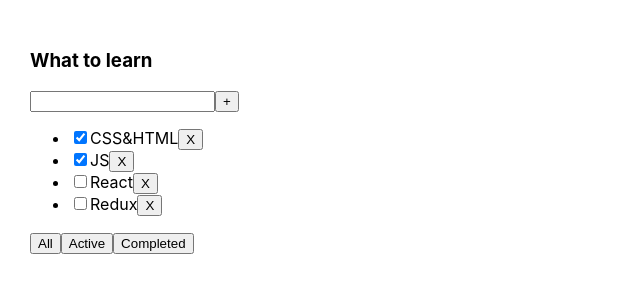
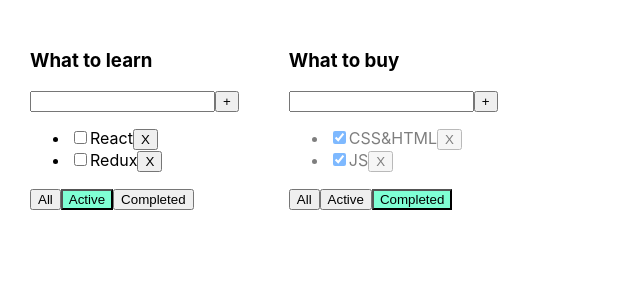
Before and after one commit to Anny2393/1-todolist, a React (Create React App) app: page / in a window 1280 px wide. Shown: the top 300 px of the page, without its empty margins (0-640 px from the left). Built offline with nearby package versions, Linux system fonts and the light colour scheme.

Commit message:
Todolist 5

```diff
--- a/src/App.css
+++ b/src/App.css
@@ -14,3 +14,11 @@
 .error-message {
   color: red;
 }
+
+.active-filter {
+  background-color: aquamarine;
+}
+
+.is-done {
+  opacity: 0.5;
+}
--- a/src/App.tsx
+++ b/src/App.tsx
@@ -4,6 +4,12 @@
 import {v1} from "uuid";
 
 export type FilterValuesType = "All" | "Completed" | "Active";
+
+type TodoListType = {
+    id: string
+    title: string
+    filter: FilterValuesType
+}
 
 function App() {
 
@@ -14,8 +20,6 @@
         {id: v1(), title: "Redux", isDone: false},
     ]);
     console.log(tasks);
-
-    let [filter, setFilter] = useState<FilterValuesType>("All");
 
 // Удаление таски
     function removeTask(id: string) {
@@ -33,10 +37,6 @@
 // после новой таски исходного массива тасок ...tasks
         let newTasks = [newTask, ...tasks];
         setTasks(newTasks);
-    }
-
-    function changeFilter(value: FilterValuesType) {
-        setFilter(value);
     }
 
 // changeStatus - это функция, принимающая два аргумента:
@@ -63,23 +63,46 @@
         setTasks([...tasks]);
     }
 
+    function changeFilter(value: FilterValuesType, todoListId: string) {
+let todoList = todoLists.find(tl => tl.id === todoListId);
+if (todoList) {
+    todoList.filter = value;
+    setTodoLists([...todoLists]);
+}
+    }
+
+    let [todoLists, setTodoLists] = useState <Array<TodoListType>>([
+        {id: v1(), title: "What to learn", filter: "Active"},
+        {id: v1(), title: "What to buy", filter: "Completed"}
+    ]);
+
+    return (
+        <div className="App">
+            {
+                todoLists.map( (tl) => {
+
                     let tasksForTodolist = tasks;
-    if (filter === "Completed") {
+                    if (tl.filter === "Completed") {
                         tasksForTodolist = tasks.filter(t => t.isDone === true);
                     }
-    if (filter === "Active") {
+                    if (tl.filter === "Active") {
                         tasksForTodolist = tasks.filter(t => t.isDone === false);
                     }
 
-    return (
-        <div className="App">
-            <Todolist title="What to learn"
+                    return <Todolist
+                        key={tl.id}
+                        id={tl.id}
+                        title={tl.title}
                         tasks={tasksForTodolist}
                         removeTask={removeTask}
                         changeFilter={changeFilter}
                         addTask={addTask}
                         changeTaskStatus={changeStatus}
+                        filter={tl.filter}
                     />
+                })
+            }
+
         </div>
     );
 }
--- a/src/Todolist.tsx
+++ b/src/Todolist.tsx
@@ -10,12 +10,14 @@
 }
 
 type TodolistPropsType = {
+    id: string
     title: string
     tasks: Array<TasksPropsType>
     removeTask: (id: string) => void
-    changeFilter: (value: FilterValuesType) => void
+    changeFilter: (value: FilterValuesType, todoList: string) => void
     addTask: (title: string) => void
     changeTaskStatus: (taskId: string, isDone: boolean) => void
+    filter: FilterValuesType
 }
 
 export function Todolist(props: TodolistPropsType) {
@@ -60,9 +62,9 @@
         }
     }
 
-    const onAllClickHandler = () => props.changeFilter("All");
-    const onActiveClickHandler = () => props.changeFilter("Active");
-    const onCompletedClickHandler = () => props.changeFilter("Completed");
+    const onAllClickHandler = () => props.changeFilter("All", props.id);
+    const onActiveClickHandler = () => props.changeFilter("Active", props.id);
+    const onCompletedClickHandler = () => props.changeFilter("Completed", props.id);
 
     return (
         <div>
@@ -104,7 +106,7 @@
                             props.changeTaskStatus(t.id, e.currentTarget.checked);
                             }
 
-                        return <li key={t.id}>
+                        return <li key={t.id} className={t.isDone ? "is-done" : ""}>
 {/*// Это элемент для отметки задачи как завершенной или не завершенной.*/}
 {/*// Элемент типа "checkbox" позволяет пользователю выбирать или снимать выбор с задачи.                            */}
                             <input type="checkbox"
@@ -122,9 +124,9 @@
                 }
             </ul>
             <div>
-                <button onClick={onAllClickHandler}>All</button>
-                <button onClick={onActiveClickHandler}>Active</button>
-                <button onClick={onCompletedClickHandler}>Completed</button>
+                <button className={props.filter === "All" ? "active-filter" : ""} onClick={onAllClickHandler}>All</button>
+                <button className={props.filter === "Active" ? "active-filter" : ""} onClick={onActiveClickHandler}>Active</button>
+                <button className={props.filter === "Completed" ? "active-filter" : ""} onClick={onCompletedClickHandler}>Completed</button>
             </div>
         </div>
     );
```
Lines whose indentation alone changed are shown as unchanged.
